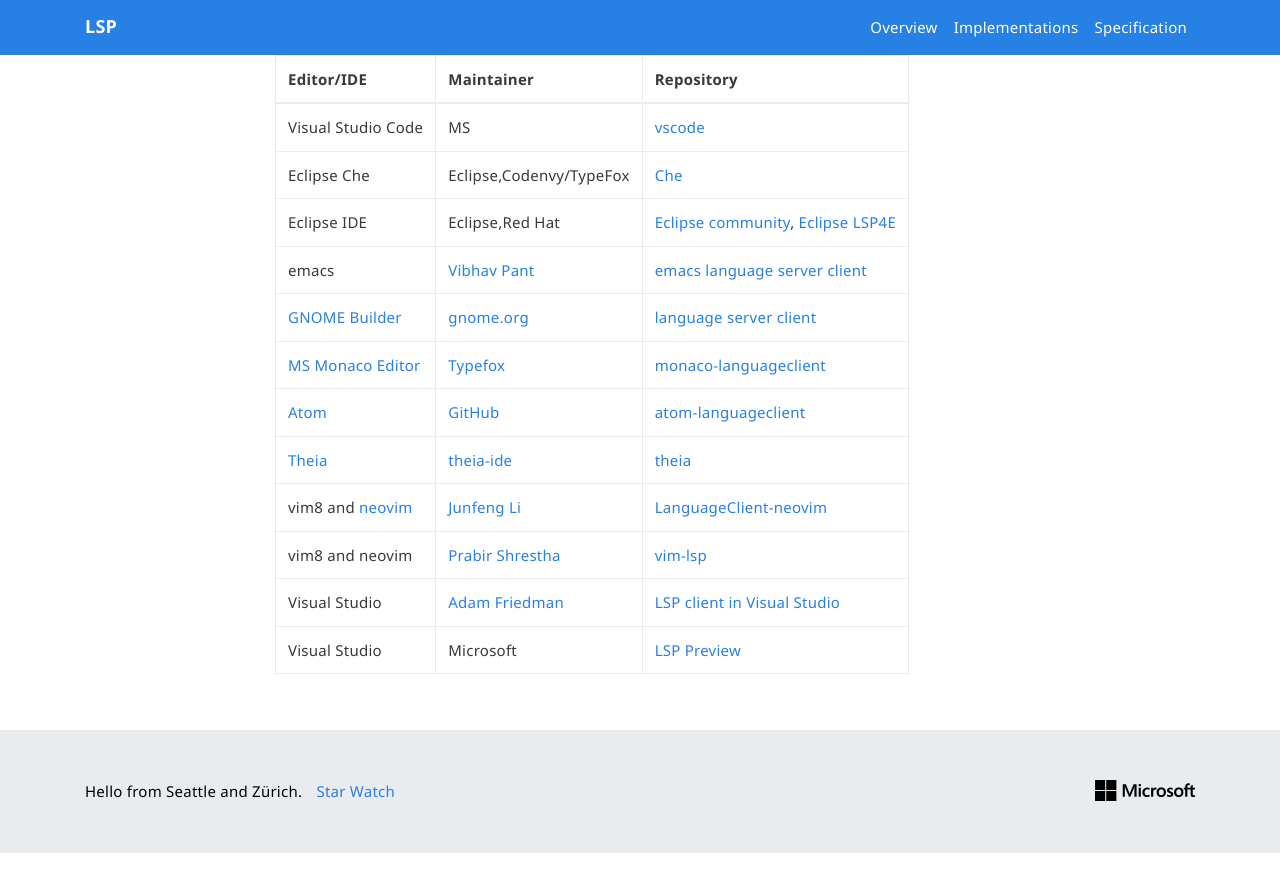
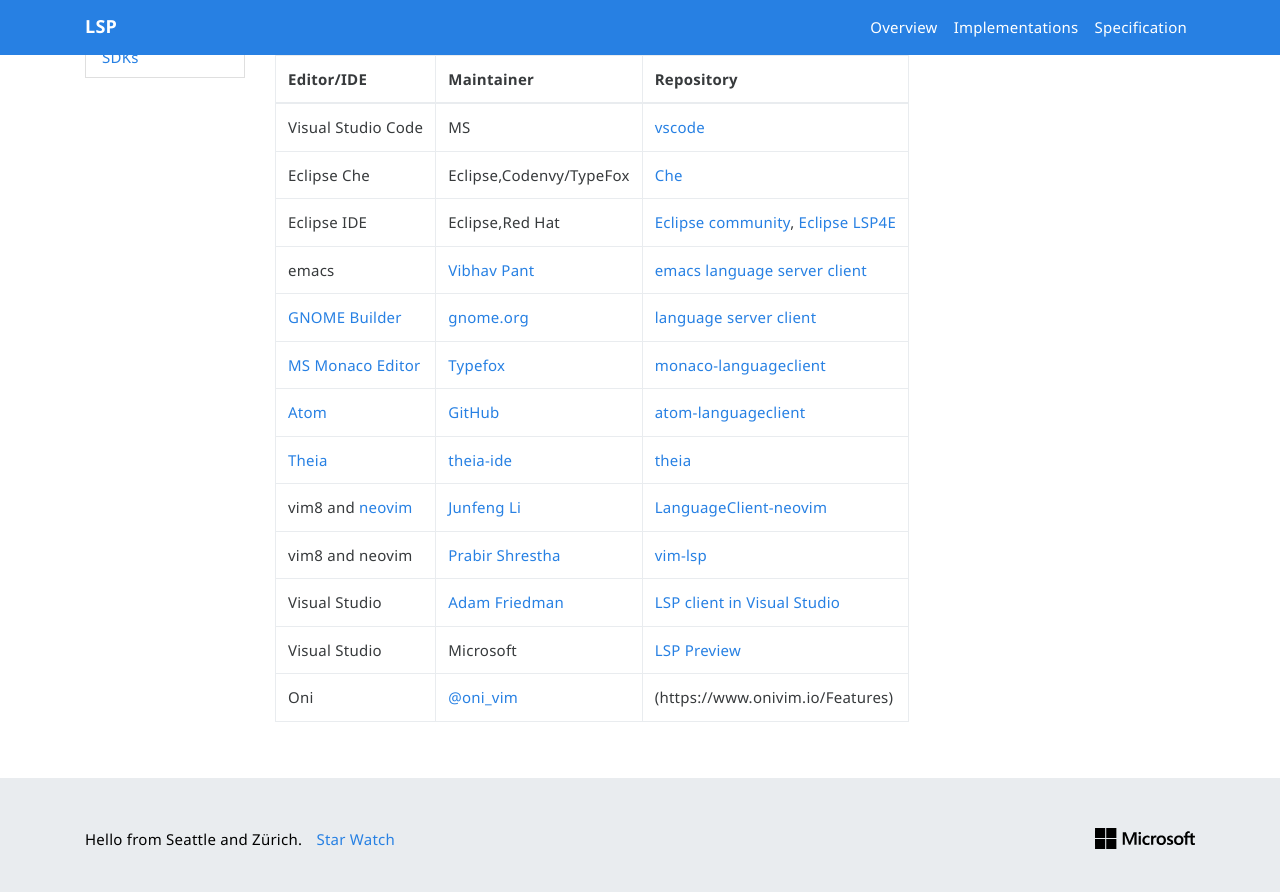
Before and after one commit to microsoft/language-server-protocol, a Jekyll site: the page built from _implementors/tools.md, in a window 1280 px wide and 900 px high, scrolled down 210 px. Shown: the top 892 px of the window. Built offline with Jekyll 4.4.1, drawn with Linux system fonts in a browser that asks for light colours; nearby versions of some CDN libraries; before the commit the page ends 1063 px from its top, so only the background shows below that.

Commit message:
Add Oni for it's tight integration with Language Server

```diff
--- a/_implementors/tools.md
+++ b/_implementors/tools.md
@@ -23,4 +23,5 @@
 |vim8 and neovim| [Prabir Shrestha](https://github.com/prabirshrestha) | [vim-lsp](https://github.com/prabirshrestha/vim-lsp) |
 |Visual Studio| [Adam Friedman](https://github.com/tintoy) | [LSP client in Visual Studio](https://github.com/tintoy/dotnet-language-client/tree/sample/visual-studio/samples/VisualStudioExtension) |
 |Visual Studio| Microsoft | [LSP Preview](https://marketplace.visualstudio.com/items?itemName=vsext.LanguageServerClientPreview) |
+| Oni | [@oni_vim](https://twitter.com/oni_vim) | (https://www.onivim.io/Features) |
 {: .table .table-bordered .table-responsive}
```
